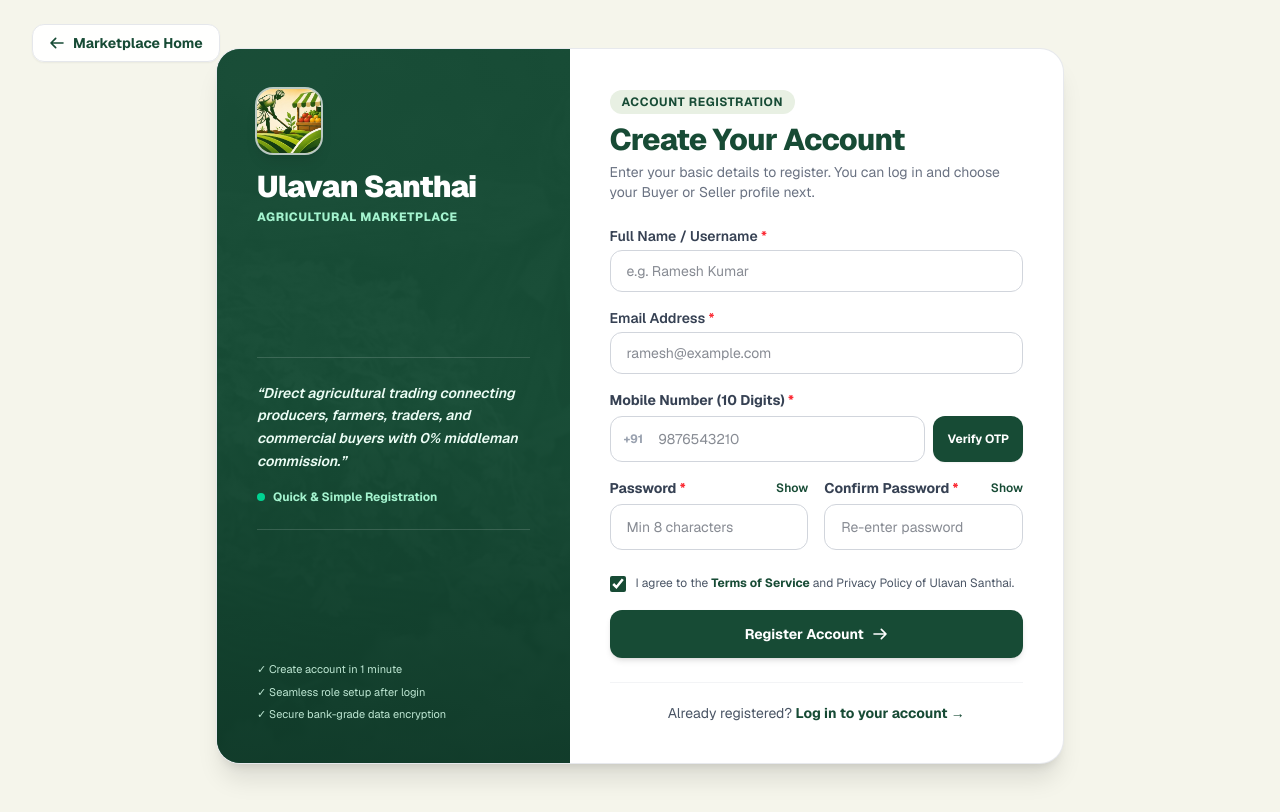
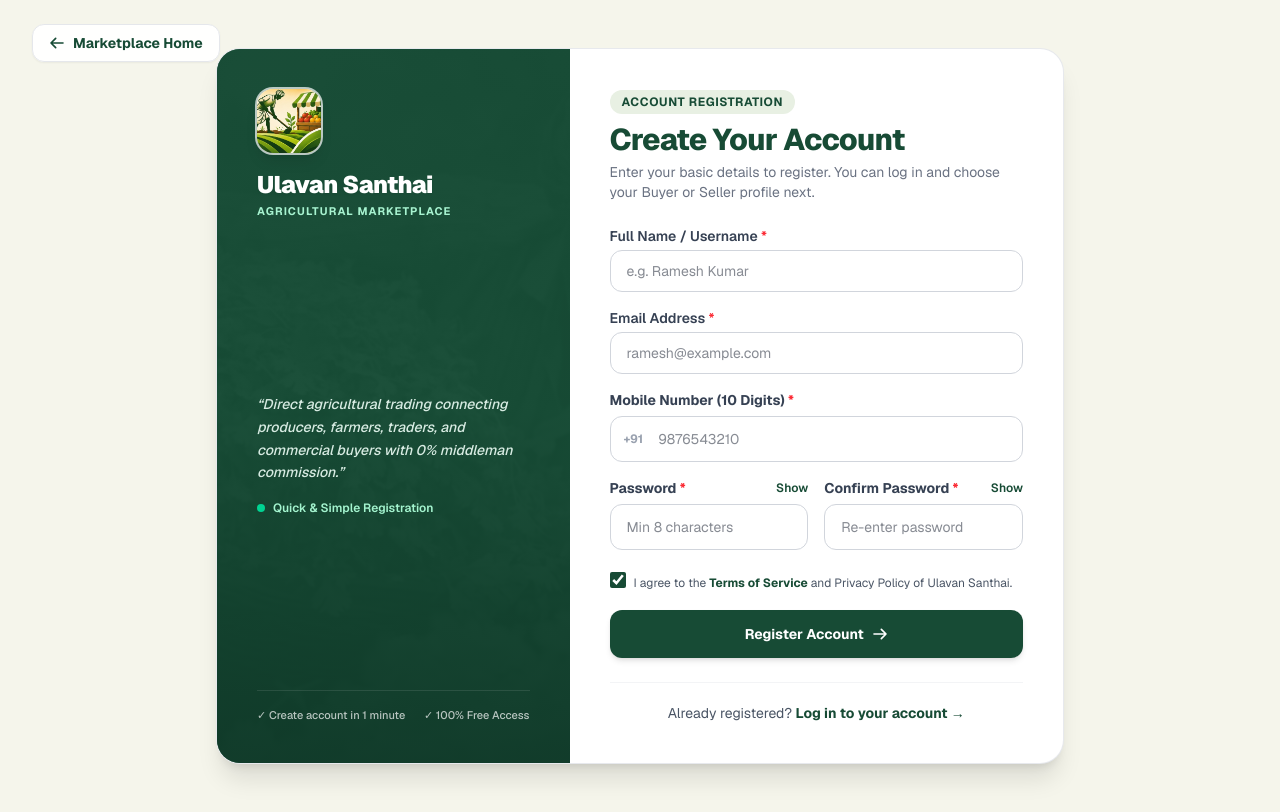
Before and after one commit to NithishCR-7/ulavan-santhai, a Next.js app: page /register in a window 1280 px wide. Built offline with nearby package versions, Linux system fonts and the light colour scheme.

Commit message:
register update

```diff
--- a/app/register/page.js
+++ b/app/register/page.js
@@ -1,6 +1,6 @@
 "use client";
 
-import { useState, useRef } from "react";
+import { useState } from "react";
 import Image from "next/image";
 import Link from "next/link";
 import { useRouter } from "next/navigation";
@@ -23,52 +23,11 @@ export default function BasicRegistrationPage() {
   const [formError, setFormError] = useState("");
   const [isLoading, setIsLoading] = useState(false);
 
-  // OTP Verification state
-  const [isOtpModalOpen, setIsOtpModalOpen] = useState(false);
-  const [otp, setOtp] = useState(["", "", "", "", "", ""]);
-  const [otpError, setOtpError] = useState("");
-  const [generatedOtp, setGeneratedOtp] = useState("");
-  const [isOtpVerified, setIsOtpVerified] = useState(false);
-  const [isSendingOtp, setIsSendingOtp] = useState(false);
-  const [isVerifyingOtp, setIsVerifyingOtp] = useState(false);
-  const otpInputRefs = useRef([]);
-
   // Success Modal State
   const [isSuccessModalOpen, setIsSuccessModalOpen] = useState(false);
 
-  // OTP Handlers
-  const handleSendOtp = () => {
-    if (!formData.mobile || formData.mobile.replace(/\D/g, "").length < 10) {
-      setFormError("Please enter a valid 10-digit mobile number before requesting OTP.");
-      return;
-    }
-    setFormError("");
-    setIsSendingOtp(true);
-    const mockCode = Math.floor(100000 + Math.random() * 900000).toString();
-    setGeneratedOtp(mockCode);
-    setTimeout(() => {
-      setIsSendingOtp(false);
-      setIsOtpModalOpen(true);
-    }, 600);
-  };
-
-  const handleVerifyOtp = () => {
-    setIsVerifyingOtp(true);
-    setOtpError("");
-    setTimeout(() => {
-      const entered = otp.join("");
-      if (entered === generatedOtp || entered === "123456" || entered.length === 6) {
-        setIsOtpVerified(true);
-        setIsOtpModalOpen(false);
-        setIsVerifyingOtp(false);
-      } else {
-        setOtpError("Invalid 6-digit OTP code. Please enter the correct code.");
-        setIsVerifyingOtp(false);
-      }
-    }, 500);
-  };
-
-  const handleRegister = async (e) => {
+  // Submit all registration info under one single route to the backend
+  const handleRegisterSubmit = async (e) => {
     e.preventDefault();
     setFormError("");
 
@@ -82,7 +41,8 @@ export default function BasicRegistrationPage() {
       return;
     }
 
-    if (!formData.mobile || formData.mobile.replace(/\D/g, "").length < 10) {
+    const cleanMobile = formData.mobile.replace(/\D/g, "");
+    if (!formData.mobile || cleanMobile.length < 10) {
       setFormError("Please enter a valid 10-digit mobile number.");
       return;
     }
@@ -109,37 +69,45 @@ export default function BasicRegistrationPage() {
         name: formData.fullName.trim(),
         username: formData.fullName.trim(),
         email: formData.email.trim().toLowerCase(),
-        mobile: formData.mobile.trim(),
+        mobile: cleanMobile,
         password: formData.password,
         role: "unassigned",
         status: "active",
+        onboarded: false,
         registeredAt: new Date().toISOString(),
       };
 
-      // Store in browser session for immediate authentication handover
+      // Store in browser session for seamless login handover
       if (typeof window !== "undefined") {
         sessionStorage.setItem("ulavan_registered_user", JSON.stringify(newAccount));
         localStorage.setItem("ulavan_registered_user", JSON.stringify(newAccount));
       }
 
-      // Also dispatch to API if backend is online
+      // Backend receives name, email, mobile, password under ONE SINGLE route
       try {
         await fetch("/api/auth/register", {
           method: "POST",
           headers: { "Content-Type": "application/json" },
-          body: JSON.stringify(newAccount),
+          body: JSON.stringify({
+            name: newAccount.name,
+            username: newAccount.username,
+            email: newAccount.email,
+            mobile: newAccount.mobile,
+            password: newAccount.password,
+          }),
         });
       } catch {
-        // Handled via local session contract
+        // Safe offline / local fallback
       }
 
+      // Show success modal and transition to Login page
       setIsSuccessModalOpen(true);
 
       setTimeout(() => {
         router.push(`/login?registered=true&email=${encodeURIComponent(formData.email.trim())}`);
-      }, 1500);
+      }, 1400);
     } catch {
-      setFormError("Registration failed. Please check your information and retry.");
+      setFormError("Registration failed. Please check your details and try again.");
     } finally {
       setIsLoading(false);
     }
@@ -186,28 +154,27 @@ export default function BasicRegistrationPage() {
                   priority
                 />
               </div>
-              <h2 className="text-2xl sm:text-3xl font-black tracking-tight">Ulavan Santhai</h2>
-              <p className="text-xs uppercase font-extrabold tracking-wider text-emerald-200 mt-1">
+              <h2 className="text-2xl font-black text-white tracking-tight drop-shadow-xs">Ulavan Santhai</h2>
+              <p className="text-[11px] uppercase tracking-widest text-[#a7f3d0] font-bold mt-0.5">
                 Agricultural Marketplace
               </p>
             </div>
 
-            {/* Quote / Mission */}
-            <div className="relative z-10 py-6 border-y border-white/15 my-auto">
-              <p className="text-sm font-semibold text-emerald-50 leading-relaxed italic">
+            {/* Middle Value Proposition Quote */}
+            <div className="relative z-10 my-8">
+              <p className="text-sm font-medium text-emerald-50/90 leading-relaxed italic">
                 &ldquo;Direct agricultural trading connecting producers, farmers, traders, and commercial buyers with 0% middleman commission.&rdquo;
               </p>
-              <div className="mt-4 flex items-center gap-2 text-xs text-emerald-200 font-bold">
-                <span className="w-2 h-2 rounded-full bg-emerald-400 animate-pulse" />
+              <div className="mt-4 flex items-center gap-2 text-xs font-semibold text-emerald-200">
+                <span className="w-2 h-2 rounded-full bg-emerald-400 animate-pulse"></span>
                 <span>Quick &amp; Simple Registration</span>
               </div>
             </div>
 
-            {/* Trust points */}
-            <div className="relative z-10 text-[11px] text-emerald-100/90 space-y-1.5">
-              <div>✓ Create account in 1 minute</div>
-              <div>✓ Seamless role setup after login</div>
-              <div>✓ Secure bank-grade data encryption</div>
+            {/* Footer Trust Badge */}
+            <div className="relative z-10 pt-4 border-t border-white/10 flex items-center justify-between text-[11px] text-white/70 font-medium">
+              <span>&#10003; Create account in 1 minute</span>
+              <span>&#10003; 100% Free Access</span>
             </div>
           </div>
 
@@ -254,7 +221,7 @@ export default function BasicRegistrationPage() {
             )}
 
             {/* Basic Registration Form */}
-            <form onSubmit={handleRegister} className="space-y-4">
+            <form onSubmit={handleRegisterSubmit} className="space-y-4">
               {/* Full Name / Username */}
               <div>
                 <FormInput
@@ -283,14 +250,13 @@ export default function BasicRegistrationPage() {
                 />
               </div>
 
-              {/* Phone / Mobile Number */}
+              {/* Phone / Mobile Number (Clean input without any Verify OTP button) */}
               <div>
                 <label className="block text-xs sm:text-sm font-bold text-gray-700 mb-1.5">
                   Mobile Number (10 Digits) <span className="text-red-500">*</span>
                 </label>
-                <div className="flex gap-2">
-                  <div className="relative flex-1">
-                    <span className="absolute inset-y-0 left-0 pl-3.5 flex items-center text-xs font-bold text-gray-400">
+                <div className="relative">
+                  <span className="absolute inset-y-0 left-0 pl-3.5 flex items-center text-xs font-bold text-gray-400 pointer-events-none">
                     +91
                   </span>
                   <input
@@ -302,19 +268,6 @@ export default function BasicRegistrationPage() {
                     className="w-full pl-12 pr-4 py-2.5 sm:py-3 rounded-xl border border-gray-300 focus:outline-none focus:ring-2 focus:ring-[#174B35] text-sm text-gray-900"
                     required
                   />
-                  </div>
-                  <button
-                    type="button"
-                    onClick={handleSendOtp}
-                    disabled={isSendingOtp || isOtpVerified}
-                    className={`px-3.5 py-2.5 sm:py-3 rounded-xl text-xs font-bold transition-all shrink-0 ${
-                      isOtpVerified
-                        ? "bg-[#E8F0E3] text-[#174B35] border border-[#729B59]/40 cursor-default"
-                        : "bg-[#174B35] text-white hover:bg-[#103A29] cursor-pointer shadow-xs"
-                    }`}
-                  >
-                    {isOtpVerified ? "✓ Verified" : isSendingOtp ? "Sending..." : "Verify OTP"}
-                  </button>
                 </div>
               </div>
 
@@ -367,16 +320,17 @@ export default function BasicRegistrationPage() {
                 </div>
               </div>
 
-              {/* Terms Agreement Checkbox */}
-              <div className="pt-2">
-                <label className="flex items-start gap-2.5 cursor-pointer">
+              {/* Terms Checkbox */}
+              <div className="flex items-start pt-1">
                 <input
+                  id="agreeTerms"
+                  name="agreeTerms"
                   type="checkbox"
                   checked={formData.agreeTerms}
                   onChange={(e) => setFormData({ ...formData, agreeTerms: e.target.checked })}
-                    className="h-4 w-4 text-[#174B35] rounded border-gray-300 mt-0.5 accent-[#174B35]"
-                    required
+                  className="h-4 w-4 text-[#174B35] focus:ring-[#174B35] border-gray-300 rounded cursor-pointer accent-[#174B35] mt-0.5"
                 />
+                <label htmlFor="agreeTerms" className="ml-2 block cursor-pointer">
                   <span className="text-xs text-gray-600 leading-relaxed">
                     I agree to the <span className="font-bold text-[#174B35]">Terms of Service</span> and Privacy Policy of Ulavan Santhai.
                   </span>
@@ -424,62 +378,6 @@ export default function BasicRegistrationPage() {
         </div>
       </div>
 
-      {/* OTP Modal */}
-      {isOtpModalOpen && (
-        <div className="fixed inset-0 z-50 flex items-center justify-center p-4 bg-black/60 backdrop-blur-xs">
-          <div className="bg-white rounded-3xl max-w-sm w-full p-6 text-center shadow-2xl border border-gray-100">
-            <div className="w-12 h-12 rounded-2xl bg-[#E8F0E3] text-[#174B35] flex items-center justify-center mx-auto mb-3">
-              <svg className="w-6 h-6" fill="none" stroke="currentColor" viewBox="0 0 24 24">
-                <path strokeLinecap="round" strokeLinejoin="round" strokeWidth={2} d="M12 18h.01M8 21h8a2 2 0 002-2V5a2 2 0 00-2-2H8a2 2 0 00-2 2v14a2 2 0 002 2z" />
-              </svg>
-            </div>
-            <h3 className="text-lg font-extrabold text-gray-900">Verify Mobile Number</h3>
-            <p className="text-xs text-gray-500 mt-1 mb-2">
-              Enter the 6-digit code sent to +91 {formData.mobile}
-            </p>
-            <div className="p-2 bg-emerald-50 text-emerald-800 rounded-xl text-xs font-mono mb-4">
-              Demo Code: <strong>{generatedOtp || "123456"}</strong>
-            </div>
-
-            <div className="flex justify-center gap-2 mb-4">
-              {otp.map((digit, idx) => (
-                <input
-                  key={idx}
-                  ref={(el) => (otpInputRefs.current[idx] = el)}
-                  type="text"
-                  maxLength={1}
-                  value={digit}
-                  onChange={(e) => {
-                    const val = e.target.value.replace(/\D/g, "");
-                    const newOtp = [...otp];
-                    newOtp[idx] = val;
-                    setOtp(newOtp);
-                    if (val && idx < 5) otpInputRefs.current[idx + 1]?.focus();
-                  }}
-                  onKeyDown={(e) => {
-                    if (e.key === "Backspace" && !otp[idx] && idx > 0) {
-                      otpInputRefs.current[idx - 1]?.focus();
-                    }
-                  }}
-                  className="w-10 h-12 text-center text-lg font-bold border border-gray-300 rounded-xl focus:ring-2 focus:ring-[#174B35] focus:outline-none"
-                />
-              ))}
-            </div>
-
-            {otpError && <p className="text-xs text-red-600 font-semibold mb-3">{otpError}</p>}
-
-            <button
-              type="button"
-              onClick={handleVerifyOtp}
-              disabled={isVerifyingOtp}
-              className="w-full py-3 rounded-xl bg-[#174B35] hover:bg-[#103A29] text-white font-bold text-sm shadow-xs cursor-pointer"
-            >
-              {isVerifyingOtp ? "Verifying..." : "Confirm & Verify Mobile"}
-            </button>
-          </div>
-        </div>
-      )}
-
       {/* Success Modal */}
       {isSuccessModalOpen && (
         <div className="fixed inset-0 z-50 flex items-center justify-center p-4 bg-black/60 backdrop-blur-xs">
```
Lines whose indentation alone changed are shown as unchanged.
